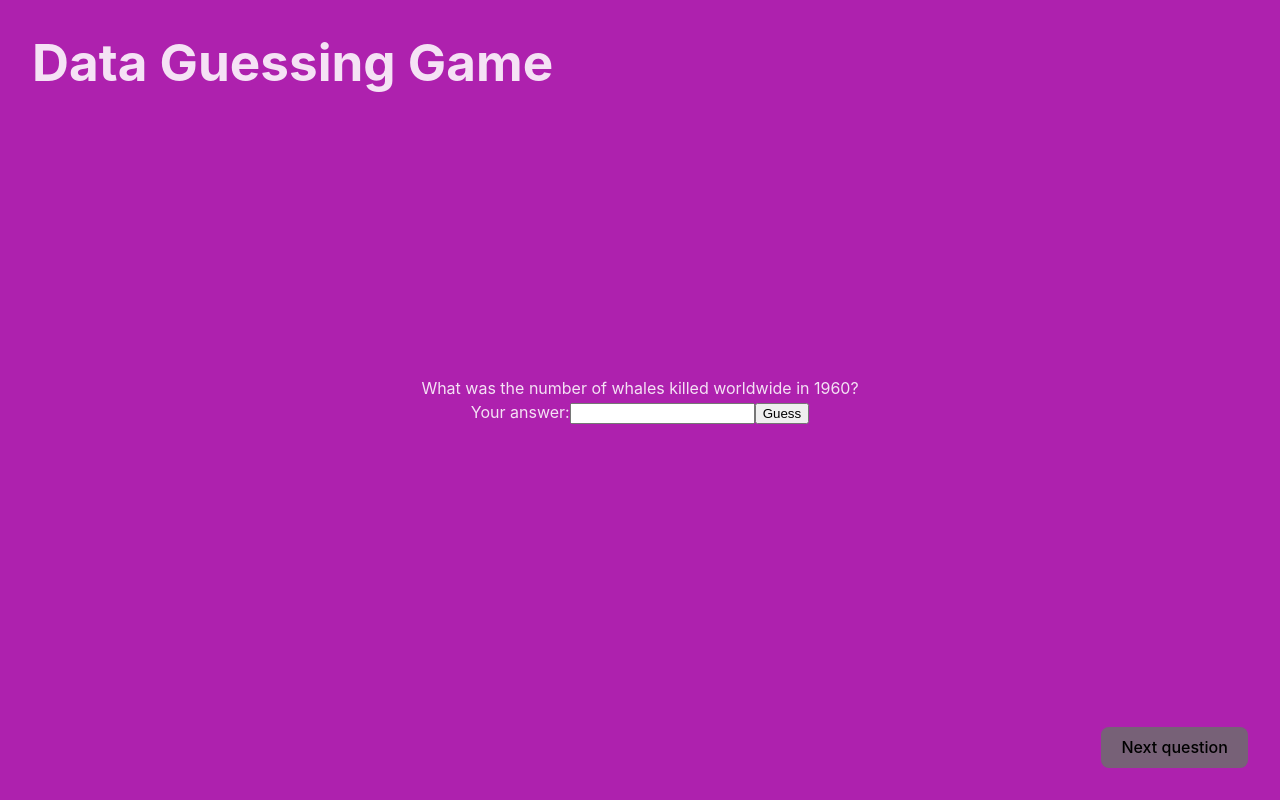
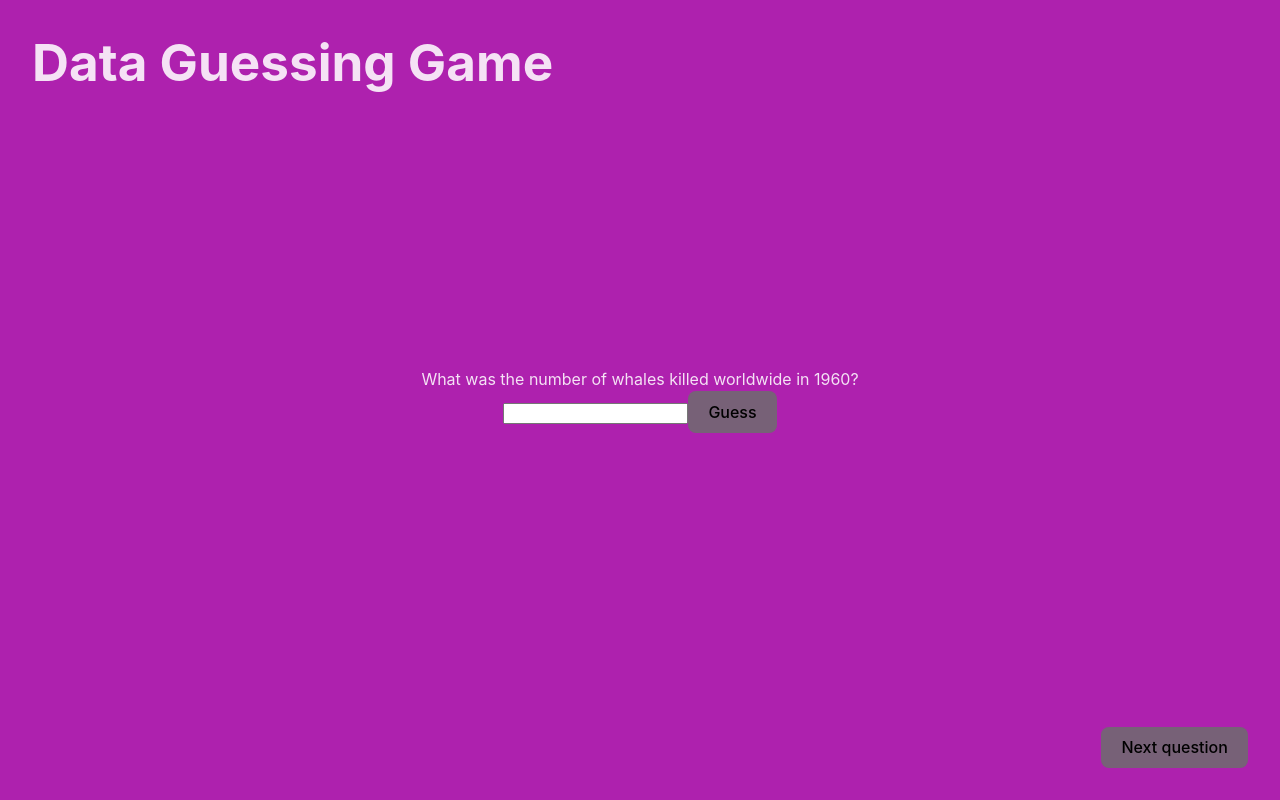
Before and after one commit to Jugendhackt/data-guessing-game, a React (Vite) app in the folder frontend/: page / in a window 1280 px wide. Built offline with nearby package versions, Linux system fonts and the light colour scheme.

Commit message:
frontend: first question component setup

```diff
--- a/frontend/src/App.tsx
+++ b/frontend/src/App.tsx
@@ -2,12 +2,8 @@ import React, { useState } from "react";
 import "./App.css";
 import { Footer } from "./components/Footer";
 import { Header } from "./components/Header";
-
-type Questions = Array<{
-    answerType: "value",
-    question: string,
-    answer: number,
-}>
+import { Question } from "./components/Question";
+import { Questions } from "./types";
 
 function App () {
   const [showAnswer, setShowAnswer] = useState(false);
@@ -30,25 +26,7 @@ function App () {
   return (
       <div className="App">
           <Header/>
-          <div key={question.question}>
-              {question.question}
-          </div>
-          <div>
-              Your answer:
-             <input type="text" />
-              <input
-                  onClick={() => setShowAnswer(true)}
-                  type="button"
-                  value="Guess"
-              />
-              {showAnswer
-                ? <div>
-                    Actual answer:
-                    {question.answer}
-
-                </div>
-                : null}
-          </div>
+          <Question {...question} showAnswer={showAnswer} setShowAnswer={setShowAnswer}/>
           <Footer onClick={() => {
             setCurrentQuestion(currentQuestion + 1);
             setShowAnswer(false);
--- /dev/null
+++ b/frontend/src/components/Question.tsx
@@ -0,0 +1,17 @@
+import styled from "@emotion/styled";
+import React from "react";
+import { Question as QuestionType, ShowAnswer } from "../types";
+
+const Wrapper = styled.div`
+    /* display: flex; */
+`;
+
+export const Question: React.FC<QuestionType & ShowAnswer> = ({ answer, question, setShowAnswer, showAnswer }) => {
+  return (
+        <Wrapper>
+            <div>{question}</div>
+            <div><input type="text" /><button onClick={() => setShowAnswer(true)}>Guess</button></div>
+            {showAnswer ? <div>{answer}</div> : null}
+        </Wrapper>
+  );
+};
--- a/frontend/tsconfig.json
+++ b/frontend/tsconfig.json
@@ -16,6 +16,6 @@
     "noEmit": true,
     "jsx": "react-jsx"
   },
-  "include": ["src"],
+  "include": [""],
   "references": [{ "path": "./tsconfig.node.json" }]
 }
```
Also changed, not shown: frontend/src/types.d.ts (added, +14 -0 lines).
